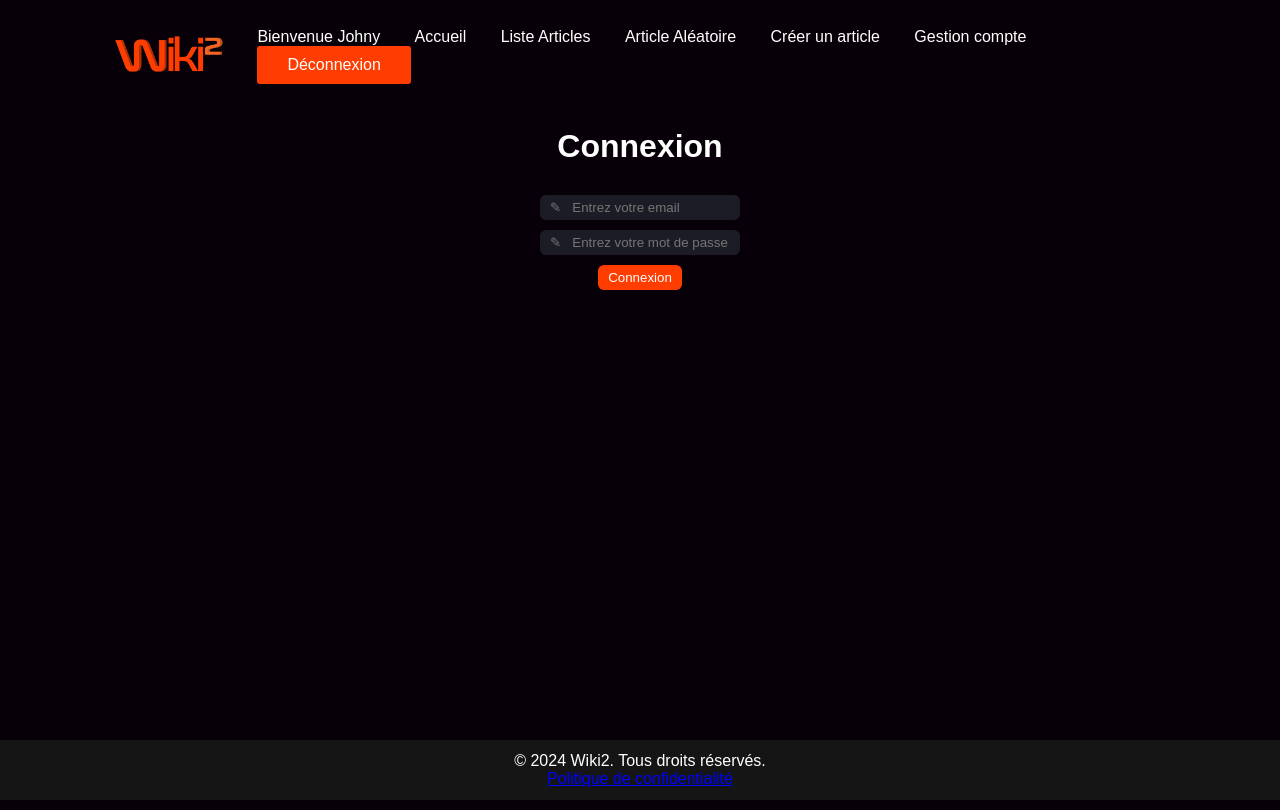
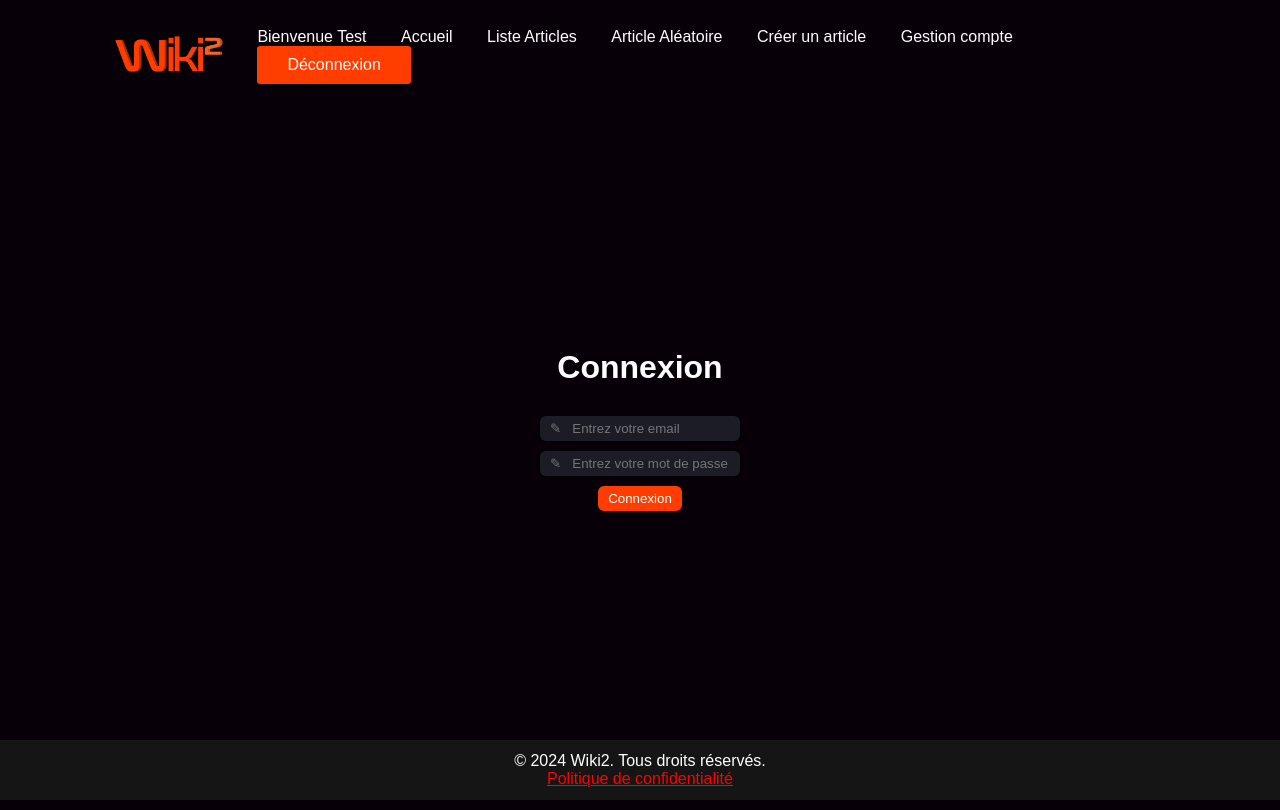
Before and after one commit to bestrider14/Wiki2, a Flask app: page /login in a window 1280 px wide. Run offline with Flask 3, Linux system fonts and the light colour scheme; the visitor is signed in with stand-in values (Sample User, id 1); some libraries are stand-ins or nearby versions.

Commit message:
Centré connexion et inscription

```diff
--- a/server.py
+++ b/server.py
@@ -19,10 +19,10 @@ def index():
     if autologin:
         print("auto login")
         session["userId"] = 204
-        session["userName"] = "Johny"
-        session["userEmail"] = "jb@gmail.com"
+        session["userName"] = "Test"
+        session["userEmail"] = "Test1@mail.com"
         session["userGenre"] = "Masculin"
-        session["userRole"] = 1
+        session["userRole"] = "moderateur"
     return render_template("index.html")
 
 
--- a/static/app.js
+++ b/static/app.js
@@ -138,19 +138,3 @@ function addReferenceToCreeArticleUI(){
     document.getElementById('referenceCount').value = compteurReference;
     //console.log("Current value of compteurReference:", compteurReference);
 }
-
-document.addEventListener("DOMContentLoaded", function() {
-    fetch("footer.html")
-        .then(response => response.text())
-        .then(data => {
-            document.body.insertAdjacentHTML("beforeend", data);
-        });
-});
-
-document.addEventListener("DOMContentLoaded", function() {
-    fetch("footer.html")
-        .then(response => response.text())
-        .then(data => {
-            document.body.insertAdjacentHTML("beforeend", data);
-        });
-});
--- a/static/style.css
+++ b/static/style.css
@@ -146,6 +146,7 @@ input:valid {
     position: absolute;
     margin: auto;
     padding-top: 20px;
+    padding-bottom: 60px;
     height: auto;
     width: 100%;
     min-height: 90vh;
@@ -349,7 +350,7 @@ input:valid {
 }
 
 
-footer {
+.footer {
     background-color: #151515;
     color: #fff;
     text-align: center;
@@ -357,10 +358,9 @@ footer {
     position: fixed;
     bottom: 0;
     width: 100%;
-
 }
 
-footer a {
-    color: #0000FF; /* Couleur du lien */
+.footer a {
+    color: #FF0000; /* Couleur du lien */
     text-decoration: underline;
 }
--- a/templates/connexion.html
+++ b/templates/connexion.html
@@ -1,7 +1,7 @@
 {% extends 'index.html' %}
 {% block body %}
-    <div class="content"><br>
-        <h1>Connexion</h1>
+    <div class="content" style="text-align: center; display: flex; flex-direction: column; align-items: center; justify-content: center;">
+        <div><h1>Connexion</h1></div>
         {% with messages = get_flashed_messages() %}
             {% if messages %}
                 <ul class="flashed">
@@ -11,10 +11,12 @@
                 </ul>
             {% endif %}
         {% endwith %}
-        <form name="login_form" action="{{ url_for('validate_login') }}" method="post">
-            <input class = "inputForm" name="email" type="email" placeholder="&#x270e;   Entrez votre email" maxlength="250" style="width: 200px;" required><br>
-            <input class = "inputForm" name="motDePasse" type="password" placeholder="&#x270e;   Entrez votre mot de passe" style="width: 200px;" required><br>
-            <button type="submit">Connexion</button>
-        </form>
+        <div>
+            <form name="login_form" action="{{ url_for('validate_login') }}" method="post">
+                <input class="inputForm" name="email" type="email" placeholder="&#x270e;   Entrez votre email" maxlength="250" style="width: 200px;" required><br>
+                <input class="inputForm" name="motDePasse" type="password" placeholder="&#x270e;   Entrez votre mot de passe" style="width: 200px;" required><br>
+                <button type="submit">Connexion</button>
+            </form>
+        </div>
     </div>
 {% endblock %}
--- a/templates/include/footer.html
+++ /dev/null
@@ -1,5 +0,0 @@
-
-<footer class="footer">
-    <p>&copy; 2024 Wiki2. Tous droits réservés.</p>
-    <p><a href="{{ url_for('privacy') }}">Politique de confidentialité</a></p>
-</footer>
--- a/templates/index.html
+++ b/templates/index.html
@@ -42,8 +42,14 @@
         </div>
         {% endblock %}
 
+
+        <footer class="footer">
+            <p>&copy; 2024 Wiki2. Tous droits réservés.</p>
+            <p><a href="{{ url_for('privacy') }}">Politique de confidentialité</a></p>
+        </footer>
+
+
     </body>
-    <script src="app.js"></script>
     <script src="{{ url_for('static', filename='app.js')}}"></script>
     <script src="https://ajax.googleapis.com/ajax/libs/jquery/1.7.1/jquery.js"></script>
     <script src="https://ajax.googleapis.com/ajax/libs/jqueryui/1.8.16/jquery-ui.js"></script>
--- a/templates/inscription.html
+++ b/templates/inscription.html
@@ -1,6 +1,6 @@
 {% extends 'index.html' %}
 {% block body %}
-<div class="content">
+<div class="content" style="text-align: center; display: flex; flex-direction: column; align-items: center; justify-content: center;">
     <h1>Inscription</h1>
     {% with messages = get_flashed_messages() %}
         {% if messages %}
--- a/templates/moderateur.html
+++ b/templates/moderateur.html
@@ -12,5 +12,8 @@
     {% include "include/modifiezVosDonnees.html" %}
     {% include "include/del_account.html" %}
 
+
+
+
 </div>
 {% endblock %}
```
